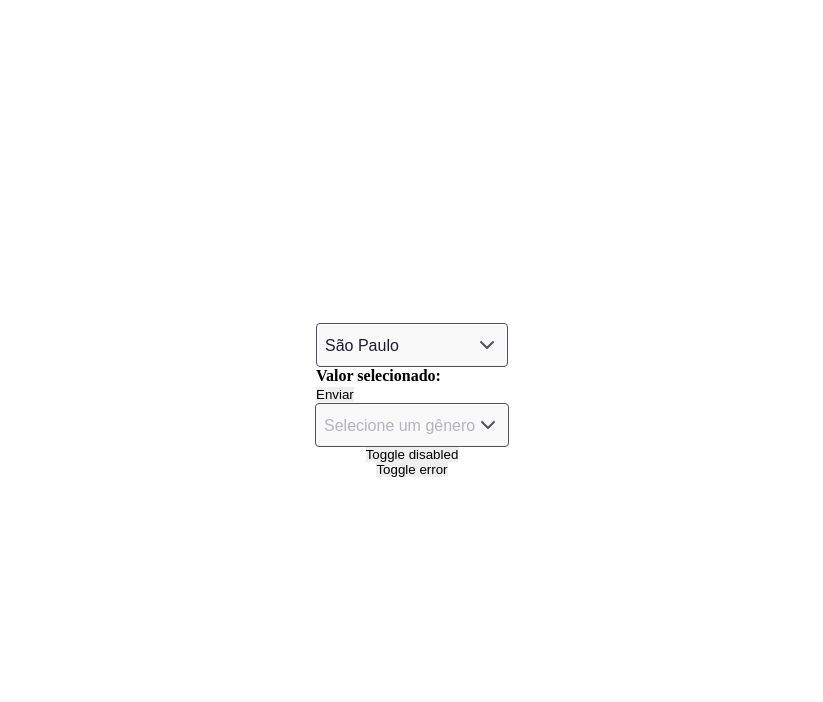
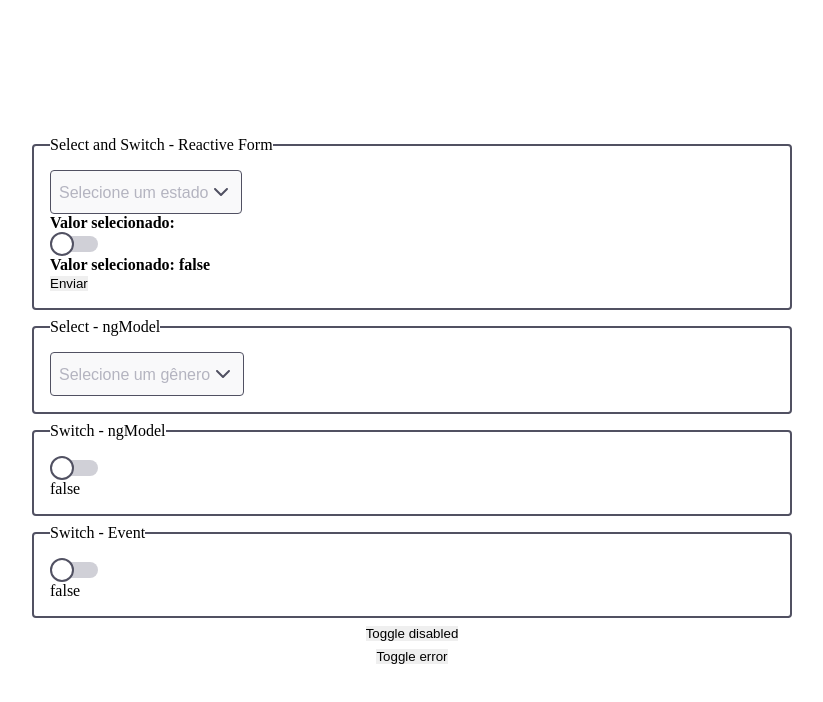
Before and after one commit to iamtheluiz/totvs-angular-tech-test, an Angular app: page / in a window 1280 px wide. Shown: the top 702 px of the page, without its empty margins (228-1051 px from the left). Built offline with nearby package versions, Linux system fonts and the light colour scheme.

Commit message:
feat: implement switch component with model and form integration

```diff
--- a/src/app/app.component.html
+++ b/src/app/app.component.html
@@ -1,4 +1,6 @@
 <main>
+  <fieldset>
+    <legend>Select and Switch - Reactive Form</legend>
     <form [formGroup]="statusForm" (submit)="handleSubmitForm()">
       <app-select
         name="stateSelect"
@@ -7,10 +9,18 @@
         formControlName="state"
       />
       <div>
-      <strong>Valor selecionado:</strong>
+        <strong>Valor selecionado: {{ statusForm.value.state }}</strong>
+      </div>
+      <app-switch formControlName="active" />
+      <div>
+        <strong>Valor selecionado: {{ statusForm.value.active }}</strong>
       </div>
       <button type="submit">Enviar</button>
+      {{ submittedReactiveFormValues | json }}
     </form>
+  </fieldset>
+  <fieldset>
+    <legend>Select - ngModel</legend>
     <app-select
       [(ngModel)]="genre"
       name="genreSelect"
@@ -19,8 +29,22 @@
       [disabled]="disabled"
       [error]="error"
     />
+    {{ genre }}
+  </fieldset>
+  <fieldset>
+    <legend>Switch - ngModel</legend>
+    <app-switch [(ngModel)]="autoPlay" [disabled]="disabled" />
+    {{ autoPlay }}
+  </fieldset>
+  <fieldset>
+    <legend>Switch - Event</legend>
+    <app-switch
+      (checkedChange)="handleRandomOrdemChange($event)"
+      [disabled]="disabled"
+    />
+    {{ randomOrder }}
+  </fieldset>
   <button (click)="toggleDisabled()" type="button">Toggle disabled</button>
   <button (click)="toggleError()" type="button">Toggle error</button>
-  {{genre}}
 </main>
 <router-outlet />
--- a/src/app/app.component.scss
+++ b/src/app/app.component.scss
@@ -5,4 +5,7 @@ main {
   align-items: center;
 
   min-height: 100vh;
+  padding: 16px;
+
+  gap: 8px;
 }
--- a/src/app/app.component.ts
+++ b/src/app/app.component.ts
@@ -12,6 +12,25 @@ export class AppComponent {
   disabled = false;
   error = false;
 
+  toggleDisabled() {
+    const newDisabledValue = !this.disabled;
+
+    this.disabled = newDisabledValue;
+
+    if (newDisabledValue) {
+      this.statusForm.get('state')?.disable();
+      this.statusForm.get('active')?.disable();
+    } else {
+      this.statusForm.get('state')?.enable();
+      this.statusForm.get('active')?.enable();
+    }
+  }
+
+  toggleError() {
+    this.error = !this.error;
+  }
+
+  /* Reactive Form Definitions */
   readonly stateOptions: Array<SelectOption> = [
     {
       label: "São Paulo",
@@ -27,7 +46,17 @@ export class AppComponent {
       value: "SC"
     }
   ]
+  statusForm = new FormGroup({
+    state: new FormControl(''),
+    active: new FormControl(false)
+  });
+  submittedReactiveFormValues: any;
 
+  handleSubmitForm() {
+    this.submittedReactiveFormValues = this.statusForm.value;
+  }
+
+  /* Select Component ngModel Definitions */
   genre?: SelectOptionValue;
   readonly genreOptions: Array<SelectOption> = [
     {
@@ -44,22 +73,13 @@ export class AppComponent {
     }
   ]
 
-  statusForm = new FormGroup({
-    state: new FormControl('action')
-  })
+  /* Switch Component ngModel Definition */
+  autoPlay = false;
 
-  handleSubmitForm() {
-    console.log(this.statusForm.value.state)
-  }
-  handleOnTouched() {
-    console.log("salve!")
-  }
+  /* Switch Component Event Definitions */
+  randomOrder = false;
 
-  toggleDisabled() {
-    this.disabled = !this.disabled;
-  }
-
-  toggleError() {
-    this.error = !this.error;
+  handleRandomOrdemChange(value: boolean) {
+    this.randomOrder = value;
   }
 }
--- a/src/app/app.module.ts
+++ b/src/app/app.module.ts
@@ -5,11 +5,13 @@ import { AppRoutingModule } from './app-routing.module';
 import { AppComponent } from './app.component';
 import { SelectComponent } from './components/select/select.component';
 import { FormsModule, ReactiveFormsModule } from '@angular/forms';
+import { SwitchComponent } from './components/switch/switch.component';
 
 @NgModule({
   declarations: [
     AppComponent,
-    SelectComponent
+    SelectComponent,
+    SwitchComponent
   ],
   imports: [
     BrowserModule,
--- /dev/null
+++ b/src/app/components/switch/switch.component.html
@@ -0,0 +1,25 @@
+<div
+  #switch
+  class="container"
+  [class.checked]="checked"
+  [class.disabled]="disabled"
+  role="switch"
+  tabindex="0"
+  (click)="handleSwitchToggle()"
+  (keydown)="handleKeyDown($event)"
+>
+  <div class="track">
+    <div class="key">
+      <svg
+        width="12"
+        height="10"
+        viewBox="0 0 12 10"
+        xmlns="http://www.w3.org/2000/svg"
+      >
+        <path
+          d="M0 5.32608L4.55114 9.5L12 2.10491L10.3864 0.5L4.55114 6.30151L1.60227 3.49433L0 5.32608Z"
+        />
+      </svg>
+    </div>
+  </div>
+</div>
--- /dev/null
+++ b/src/app/components/switch/switch.component.scss
@@ -0,0 +1,141 @@
+:host {
+  --color-unchecked: var(--color-neutral-light-00);
+  --border-color: var(--color-neutral-dark-70);
+  --track-unchecked: var(--color-neutral-light-20);
+
+  --color-checked: var(--color-action-default);
+  --track-checked: var(--color-brand-01-light);
+
+  --color-unchecked-hover: var(--color-brand-01-lightest);
+
+  --color-checked-hover: var(--color-action-hover);
+
+  --outline-color-focused: var(--color-action-focus);
+
+  --color-unchecked-disabled: var(--color-neutral-light-20);
+  --color-checked-disabled: var(--color-action-disabled);
+}
+
+.container {
+  height: 1.5rem;
+  display: flex;
+  flex-direction: column;
+  justify-content: center;
+  align-items: flex-start;
+  width: fit-content;
+
+  position: relative;
+
+  .track {
+    background-color: var(--track-unchecked);
+
+    height: 1rem;
+    width: 3rem;
+
+    border-radius: 400px;
+
+    transition: background-color 0.3s;
+  }
+  .key {
+    background-color: var(--color-unchecked);
+    border-color: var(--border-color);
+
+    border-width: var(--border-width-md);
+    border-radius: 100%;
+    border-style: solid;
+    height: 1.5rem;
+    width: 1.5rem;
+
+    position: absolute;
+    top: 0;
+
+    transition: all 0.3s;
+  }
+  svg {
+    position: absolute;
+    top: 50%;
+    left: 50%;
+    transform: translate(-50%, -50%);
+
+    fill: transparent;
+
+    transition: fill 0.3s;
+  }
+
+  // Unchecked hover
+  :hover {
+    cursor: pointer;
+
+    .key {
+      background-color: var(--color-unchecked-hover);
+
+      border-color: var(--color-checked-hover);
+    }
+  }
+
+  &:focus-visible {
+    outline-color: var(--outline-color-focused);
+
+    outline-width: var(--border-width-lg);
+    outline-style: solid;
+    outline-offset: 2px;
+  }
+
+  // Disabled unchecked
+  &.disabled,
+  &.disabled:hover {
+    * {
+      cursor: not-allowed;
+    }
+
+    .key {
+      background-color: var(--color-unchecked-disabled);
+
+      border-color: var(--color-checked-disabled);
+    }
+  }
+}
+.container.checked {
+  .key {
+    background-color: var(--color-checked);
+
+    border-color: transparent;
+
+    transform: translateX(1.5rem);
+  }
+  .track {
+    background-color: var(--track-checked);
+  }
+  svg {
+    fill: var(--color-unchecked);
+  }
+
+  // Checked hover
+  :hover {
+    cursor: pointer;
+
+    .key {
+      background-color: var(--color-checked-hover);
+    }
+  }
+
+  // Disabled checked
+  &.disabled,
+  &.disabled:hover {
+    * {
+      cursor: not-allowed !important;
+    }
+
+    .key {
+      background-color: var(--color-checked-disabled);
+
+      svg {
+        fill: var(--color-unchecked-disabled);
+      }
+    }
+
+    .track {
+      background-color: var(--track-unchecked);
+    }
+  }
+}
--- /dev/null
+++ b/src/app/components/switch/switch.component.ts
@@ -0,0 +1,59 @@
+import { Component, ElementRef, EventEmitter, forwardRef, Input, Output, ViewChild } from '@angular/core';
+import { ControlValueAccessor, NG_VALUE_ACCESSOR } from '@angular/forms';
+
+@Component({
+  selector: 'app-switch',
+  standalone: false,
+  templateUrl: './switch.component.html',
+  styleUrl: './switch.component.scss',
+  providers: [
+    {
+      provide: NG_VALUE_ACCESSOR,
+      useExisting: forwardRef(() => SwitchComponent),
+      multi: true
+    }
+  ]
+})
+export class SwitchComponent implements ControlValueAccessor {
+  @Input() checked = false;
+  @Input() disabled = false;
+
+  @Output() checkedChange = new EventEmitter<boolean>();
+
+  @ViewChild('switch', { read: ElementRef, static: true}) switchElement: any;
+
+  onChange: (value: boolean) => void = () => { };
+  onTouched = () => { };
+
+  writeValue(value: any): void {
+    this.checked = value;
+  }
+  registerOnChange(fn: any): void {
+    this.onChange = fn;
+  }
+  registerOnTouched(fn: any): void {
+    this.onTouched = fn;
+  }
+  setDisabledState(isDisabled: boolean): void {
+    this.disabled = isDisabled;
+  }
+
+  handleSwitchToggle() {
+    if (this.disabled) return;
+
+    const newValue = !this.checked;
+
+    this.writeValue(newValue);
+    this.onChange(newValue);
+    this.checkedChange.emit(newValue);
+    this.onTouched();
+  }
+
+  handleKeyDown(event: Event) {
+    if (!(event instanceof KeyboardEvent)) return;
+
+    if (event.code === "Space") {
+      this.handleSwitchToggle();
+    }
+  }
+}
--- a/src/styles.scss
+++ b/src/styles.scss
@@ -12,12 +12,14 @@
 
   // Border Width
   --border-width-sm: 1px;
+  --border-width-md: 2px;
   --border-width-lg: 4px;
 
   // Border Radius
   --border-radius-md: 4px;
 
   /* Color */
+  --color-neutral-light-00: #FFF;
   --color-neutral-light-30: #B4B4C0;
   --color-neutral-dark-70: #515162;
   --color-neutral-light-05: #F9F9FA;
@@ -25,6 +27,7 @@
 
   --color-brand-01-dark: #1F1F7A;
   --color-brand-01-lightest: #EBEBF5;
+  --color-brand-01-light: #9898CD;
   --color-action-default: #4545A1;
   --color-action-focus: #030330;
   --color-action-disabled: #B4B4C0;
@@ -41,3 +44,10 @@
 
   box-sizing: border-box;
 }
+fieldset {
+  width: 100%;
+  max-width: 760px;
+  padding: 16px;
+  border: var(--border-width-md) solid var(--color-neutral-dark-70);
+  border-radius: var(--border-radius-md);
+}
```
Also changed, not shown: 2 other files (tests, documents, lock files or other folders). Lines whose indentation alone changed are shown as unchanged.
